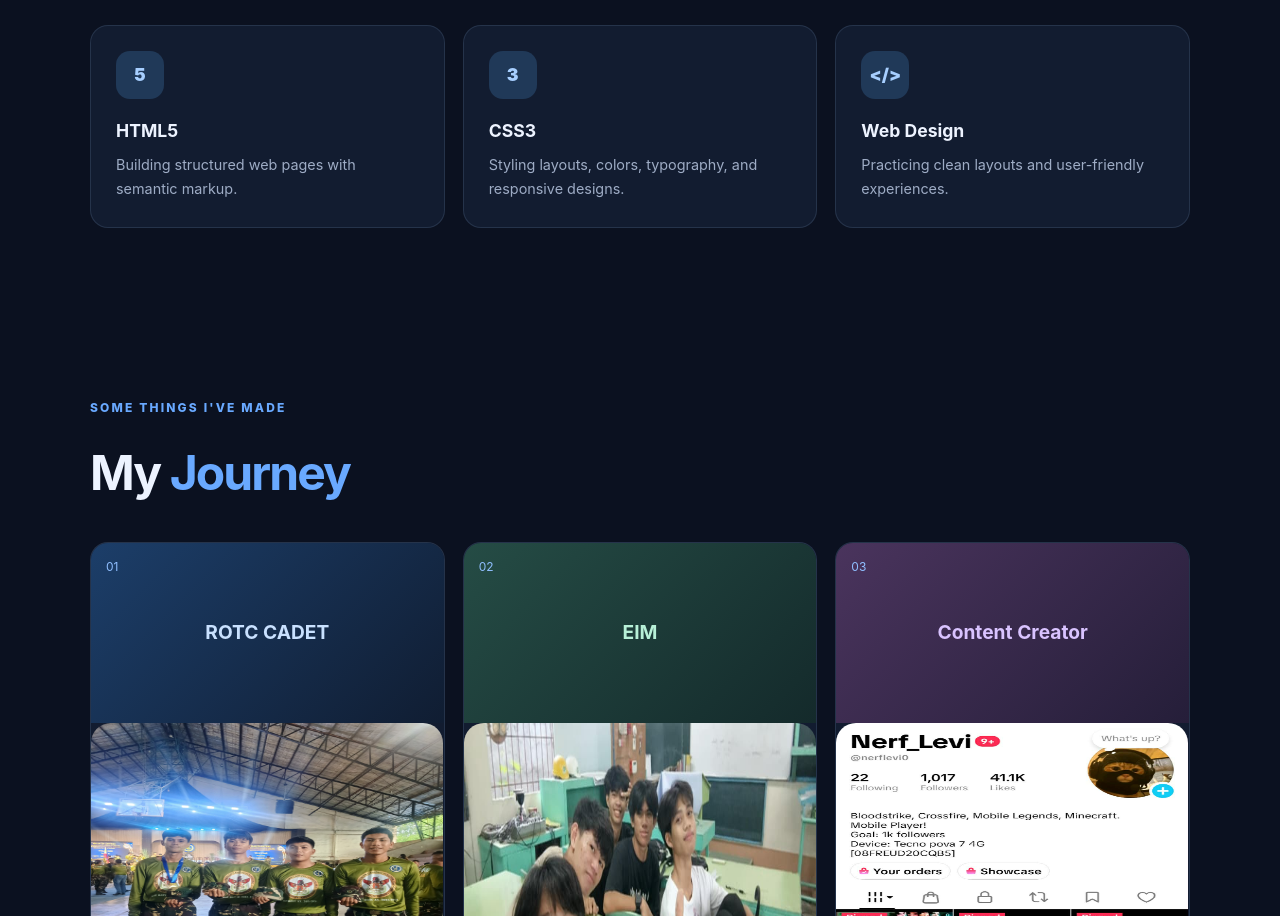
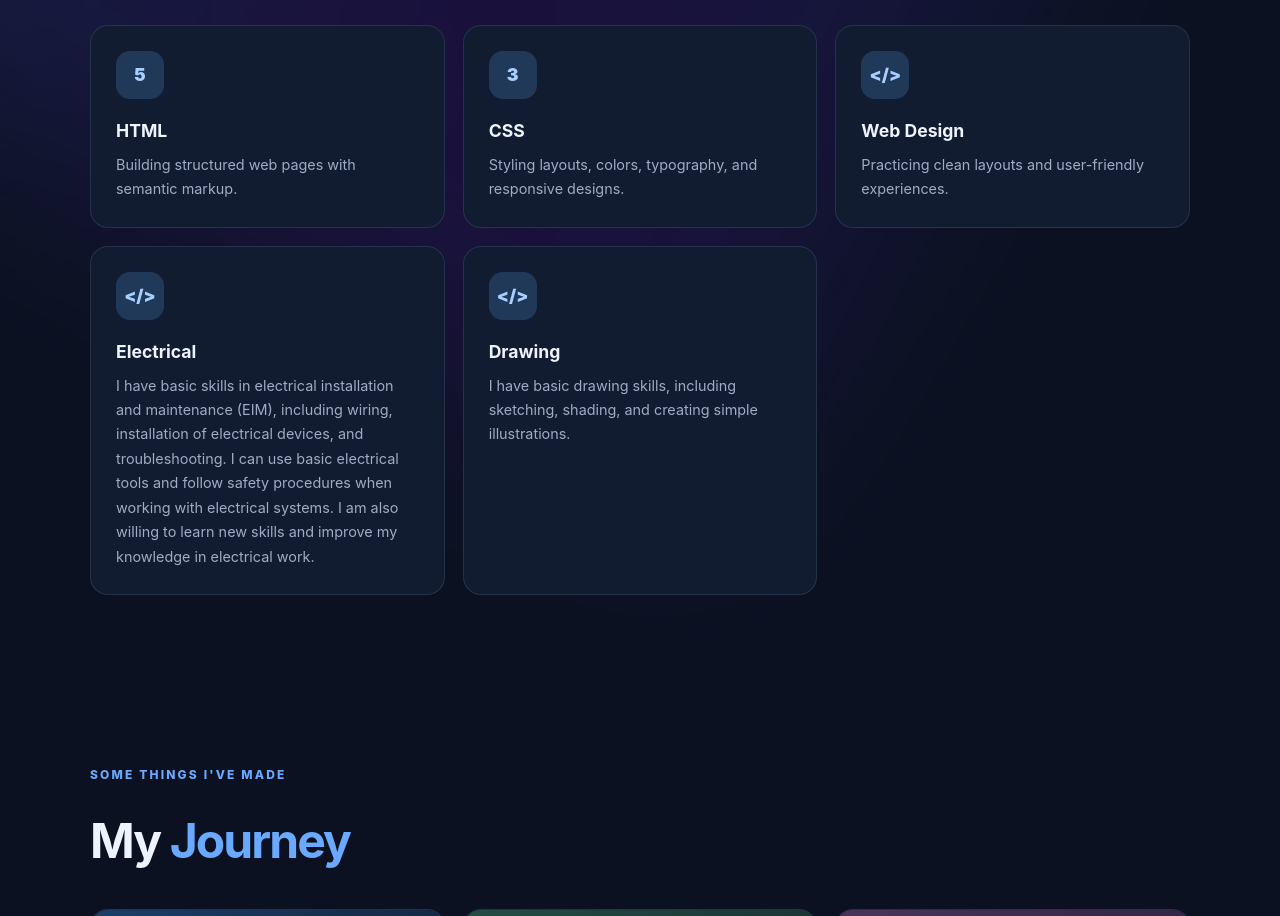
Before and after one commit to Del468/PONJERODEL-PROJECT-1, a plain HTML site: page index.html in a window 1280 px wide. Shown: the part 1370-2286 px from the top of the page. Drawn offline with Linux system fonts and the light colour scheme.

Commit message:
Add animated RGB background

```diff
--- a/assets/styles/style.css
+++ b/assets/styles/style.css
@@ -1,6 +1,7 @@
 /* =========================
    Personal Portfolio Website
    ========================= */
+
 :root {
   --bg: #0b1120;
   --panel: #121c30;
@@ -13,6 +14,55 @@
   --max-width: 1100px;
 }
 
+/* =========================
+   RGB ANIMATED BACKGROUND
+   ========================= */
+
+body {
+  background: var(--bg);
+  color: var(--text);
+  font-family: Inter, system-ui, -apple-system, BlinkMacSystemFont, "Segoe UI", sans-serif;
+  line-height: 1.7;
+  position: relative;
+  isolation: isolate;
+}
+
+body::before {
+  content: "";
+  position: fixed;
+  inset: -50%;
+  z-index: -1;
+  pointer-events: none;
+
+  background: conic-gradient(
+    from 0deg,
+    #0e5ab1,
+    #620db8,
+    #00c6ff,
+    #971fdd,
+    #bcda17,
+    #ff0080
+  );
+
+  filter: blur(100px);
+  opacity: 0.18;
+  animation: rgb-spin 15s linear infinite;
+}
+
+@keyframes rgb-spin {
+  from {
+    transform: rotate(0deg);
+  }
+
+  to {
+    transform: rotate(360deg);
+  }
+}
+
+/* =========================
+   Images
+   ========================= */
+
 .pic {
   width: 240px;
   height: 310px;
@@ -24,16 +74,23 @@
   height: 310px;
   border-radius: 20px;
 }
+
 .piccc {
   width: 352px;
   height: 310px;
   border-radius: 20px;
 }
+
 .pics {
   width: 352px;
   height: 310px;
   border-radius: 20px;
 }
+
+/* =========================
+   Reset
+   ========================= */
+
 * {
   box-sizing: border-box;
   margin: 0;
@@ -44,22 +101,23 @@ html {
   scroll-behavior: smooth;
 }
 
-body {
-  background: var(--bg);
-  color: var(--text);
-  font-family: Inter, system-ui, -apple-system, BlinkMacSystemFont, "Segoe UI", sans-serif;
-  line-height: 1.7;
-}
-
 a {
   color: inherit;
   text-decoration: none;
 }
 
+/* =========================
+   Container
+   ========================= */
+
 .container {
   width: min(var(--max-width), calc(100% - 40px));
   margin-inline: auto;
 }
+
+/* =========================
+   Header & Navigation
+   ========================= */
 
 .site-header {
   position: sticky;
@@ -112,6 +170,10 @@ h1 span,
   border-radius: 999px;
 }
 
+/* =========================
+   Hero Section
+   ========================= */
+
 .hero {
   min-height: 590px;
   display: grid;
@@ -155,6 +217,10 @@ h1 span,
   margin-top: 30px;
 }
 
+/* =========================
+   Buttons
+   ========================= */
+
 .button {
   display: inline-flex;
   align-items: center;
@@ -183,6 +249,10 @@ h1 span,
   border: 1px solid var(--border);
   color: var(--text);
 }
+
+/* =========================
+   Hero Artwork
+   ========================= */
 
 .hero-art {
   min-height: 390px;
@@ -237,6 +307,10 @@ h1 span,
   letter-spacing: .16em;
 }
 
+/* =========================
+   Floating Tags
+   ========================= */
+
 .floating-tag {
   position: absolute;
   z-index: 2;
@@ -266,6 +340,10 @@ h1 span,
   color: #a9f1d1;
 }
 
+/* =========================
+   Sections
+   ========================= */
+
 .section {
   padding-block: 85px;
 }
@@ -279,6 +357,10 @@ h1 span,
   letter-spacing: -.04em;
 }
 
+/* =========================
+   About
+   ========================= */
+
 .about-card {
   padding: 30px;
   background: var(--panel);
@@ -288,9 +370,13 @@ h1 span,
   max-width: 850px;
 }
 
-.about-card p+p {
+.about-card p + p {
   margin-top: 14px;
 }
+
+/* =========================
+   Skills & Projects Grid
+   ========================= */
 
 .skills-grid,
 .projects-grid {
@@ -318,6 +404,10 @@ h1 span,
   padding: 25px;
 }
 
+/* =========================
+   Skill Icons
+   ========================= */
+
 .skill-icon {
   width: 48px;
   height: 48px;
@@ -342,6 +432,10 @@ h1 span,
   color: var(--muted);
   font-size: .9rem;
 }
+
+/* =========================
+   Project Cards
+   ========================= */
 
 .project-preview {
   min-height: 180px;
@@ -378,6 +472,10 @@ h1 span,
   padding: 20px;
 }
 
+/* =========================
+   Project Chips
+   ========================= */
+
 .chips {
   display: flex;
   gap: 8px;
@@ -392,6 +490,10 @@ h1 span,
   font-size: .72rem;
 }
 
+/* =========================
+   Contact Section
+   ========================= */
+
 .contact-section {
   margin-top: 45px;
   background: linear-gradient(135deg, #12233b, #0d1729);
@@ -405,7 +507,7 @@ h1 span,
   letter-spacing: -.04em;
 }
 
-.contact-content>p:not(.eyebrow) {
+.contact-content > p:not(.eyebrow) {
   color: var(--muted);
   margin: 10px 0 25px;
 }
@@ -414,6 +516,10 @@ h1 span,
   font-size: .78rem;
   margin-top: 20px !important;
 }
+
+/* =========================
+   Footer
+   ========================= */
 
 .footer {
   min-height: 90px;
@@ -428,6 +534,10 @@ h1 span,
 .footer a {
   color: var(--accent-2);
 }
+
+/* =========================
+   Tablet Responsive
+   ========================= */
 
 @media (max-width: 800px) {
   .hero {
@@ -453,6 +563,10 @@ h1 span,
     grid-template-columns: 1fr 1fr;
   }
 }
+
+/* =========================
+   Mobile Responsive
+   ========================= */
 
 @media (max-width: 560px) {
   .navbar {
--- a/index.html
+++ b/index.html
@@ -62,9 +62,11 @@
         <h2>My <span>Skills</span></h2>
       </div>
       <div class="skills-grid">
-        <article class="skill-card"><div class="skill-icon">5</div><h3>HTML5</h3><p>Building structured web pages with semantic markup.</p></article>
-        <article class="skill-card"><div class="skill-icon">3</div><h3>CSS3</h3><p>Styling layouts, colors, typography, and responsive designs.</p></article>
+        <article class="skill-card"><div class="skill-icon">5</div><h3>HTML</h3><p>Building structured web pages with semantic markup.</p></article>
+        <article class="skill-card"><div class="skill-icon">3</div><h3>CSS</h3><p>Styling layouts, colors, typography, and responsive designs.</p></article>
         <article class="skill-card"><div class="skill-icon">&lt;/&gt;</div><h3>Web Design</h3><p>Practicing clean layouts and user-friendly experiences.</p></article>
+        <article class="skill-card"><div class="skill-icon">&lt;/&gt;</div><h3>Electrical</h3><p>I have basic skills in electrical installation and maintenance (EIM), including wiring, installation of electrical devices, and troubleshooting. I can use basic electrical tools and follow safety procedures when working with electrical systems. I am also willing to learn new skills and improve my knowledge in electrical work.</p></article>
+        <article class="skill-card"><div class="skill-icon">&lt;/&gt;</div><h3>Drawing</h3><p>I have basic drawing skills, including sketching, shading, and creating simple illustrations.</p></article>
       </div>
     </section>
 
```
